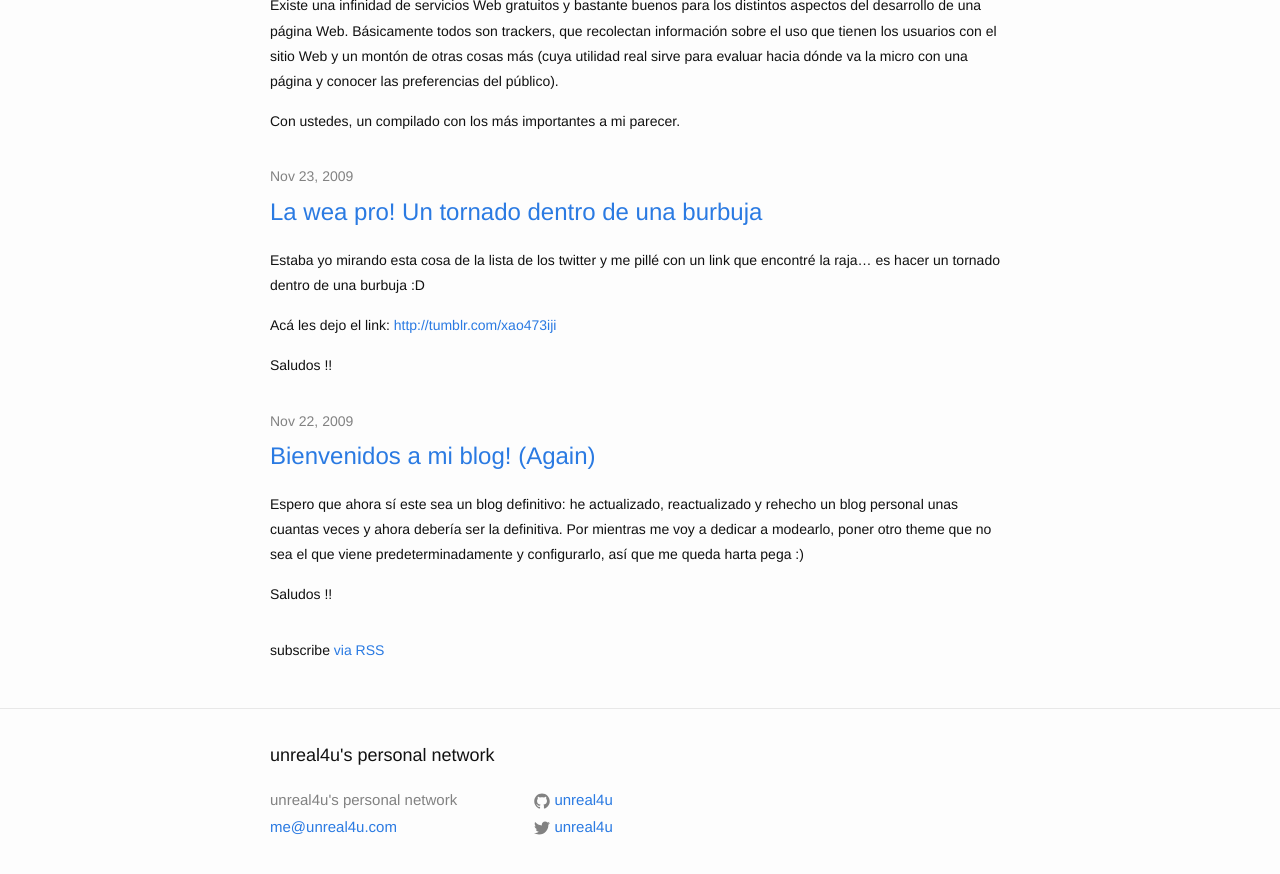
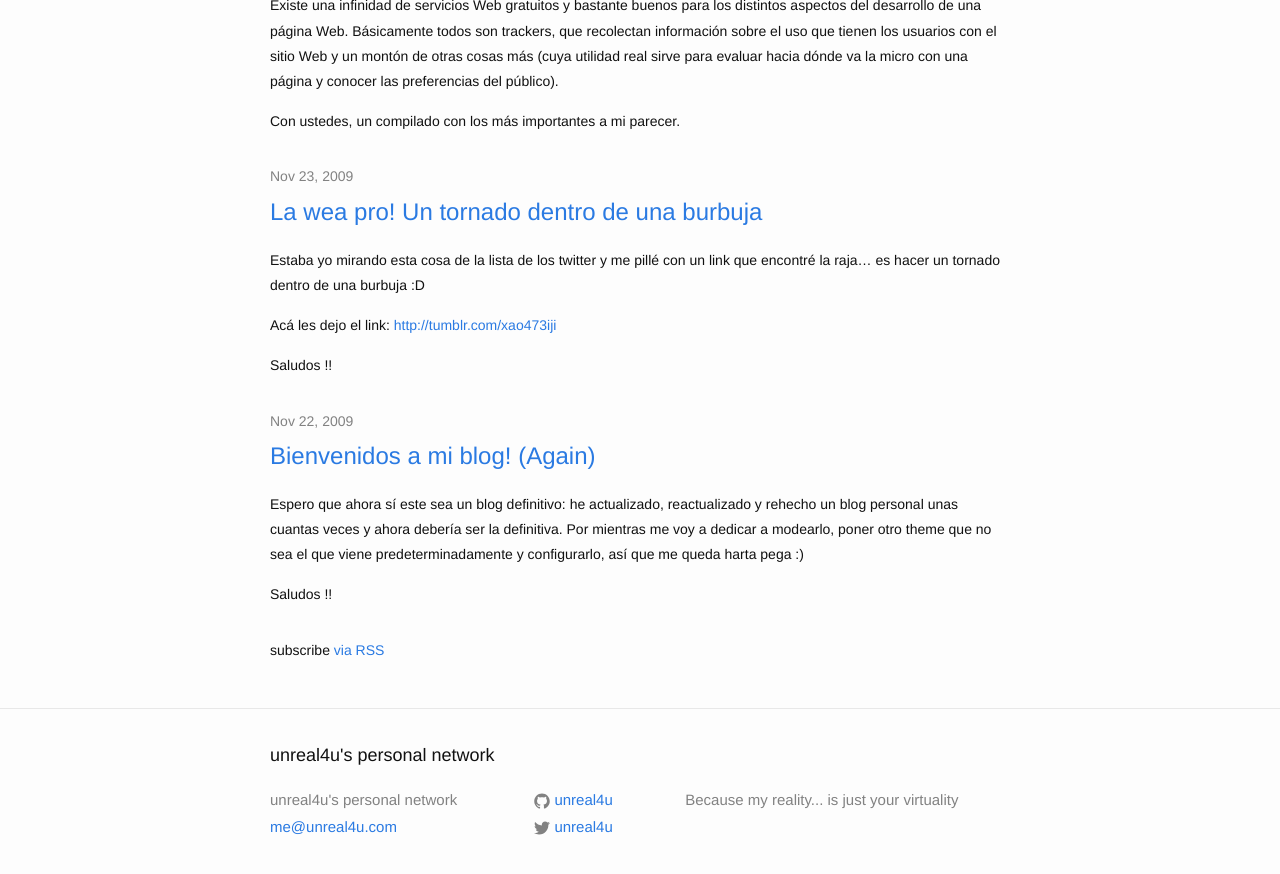
Before and after one commit to unreal4u/blog, a Jekyll site: the page built from index.html, in a window 1280 px wide and 900 px high, scrolled down 33897 px. Shown: the top 874 px of the window. Built offline with Jekyll 4.4.1, drawn with Linux system fonts in a browser that asks for light colours.

Commit message:
Description now includes slogan

```diff
--- a/_config.yml
+++ b/_config.yml
@@ -2,7 +2,7 @@
 title: unreal4u's personal network
 email: me@unreal4u.com
 description: > # this means to ignore newlines until "baseurl:"
-
+  Because my reality... is just your virtuality
 baseurl: "" # the subpath of your site, e.g. /blog/
 url: "http://blog.unreal4u.com" # the base hostname & protocol for your site
 twitter_username: unreal4u
```
